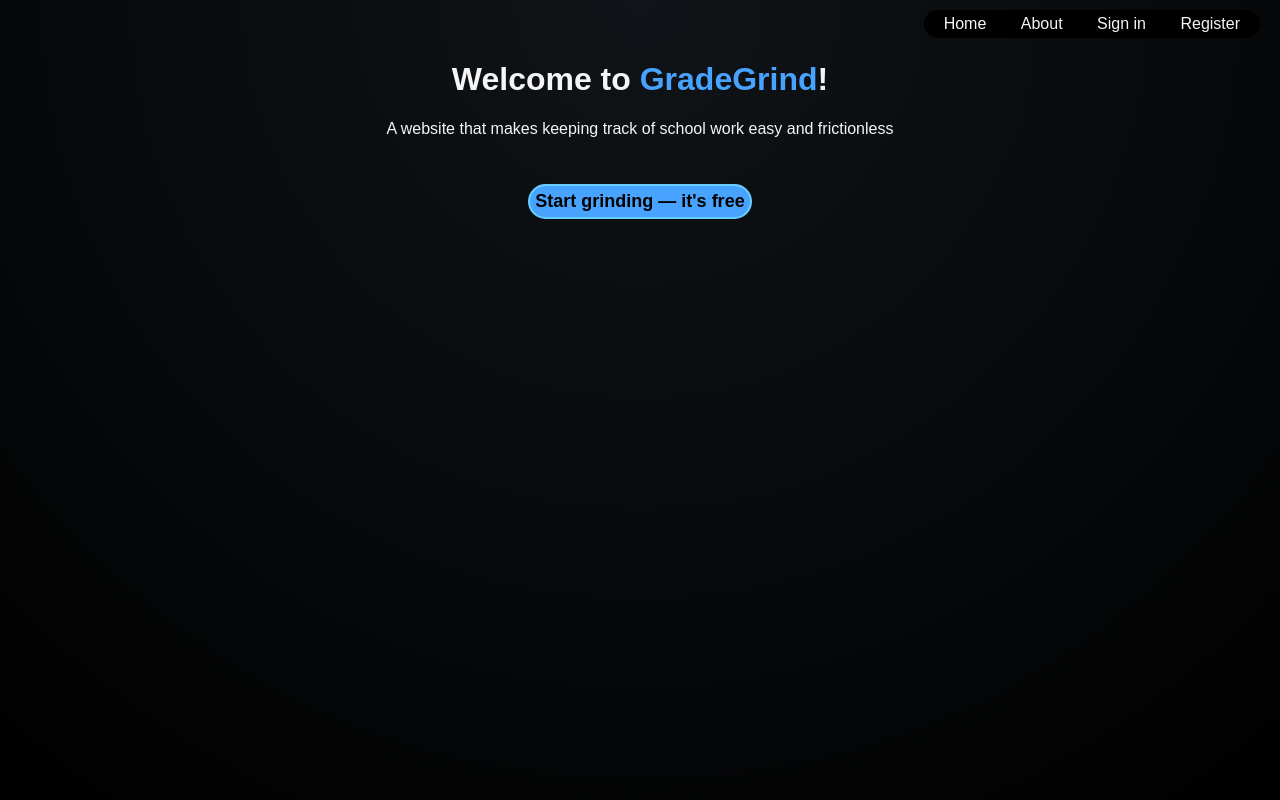
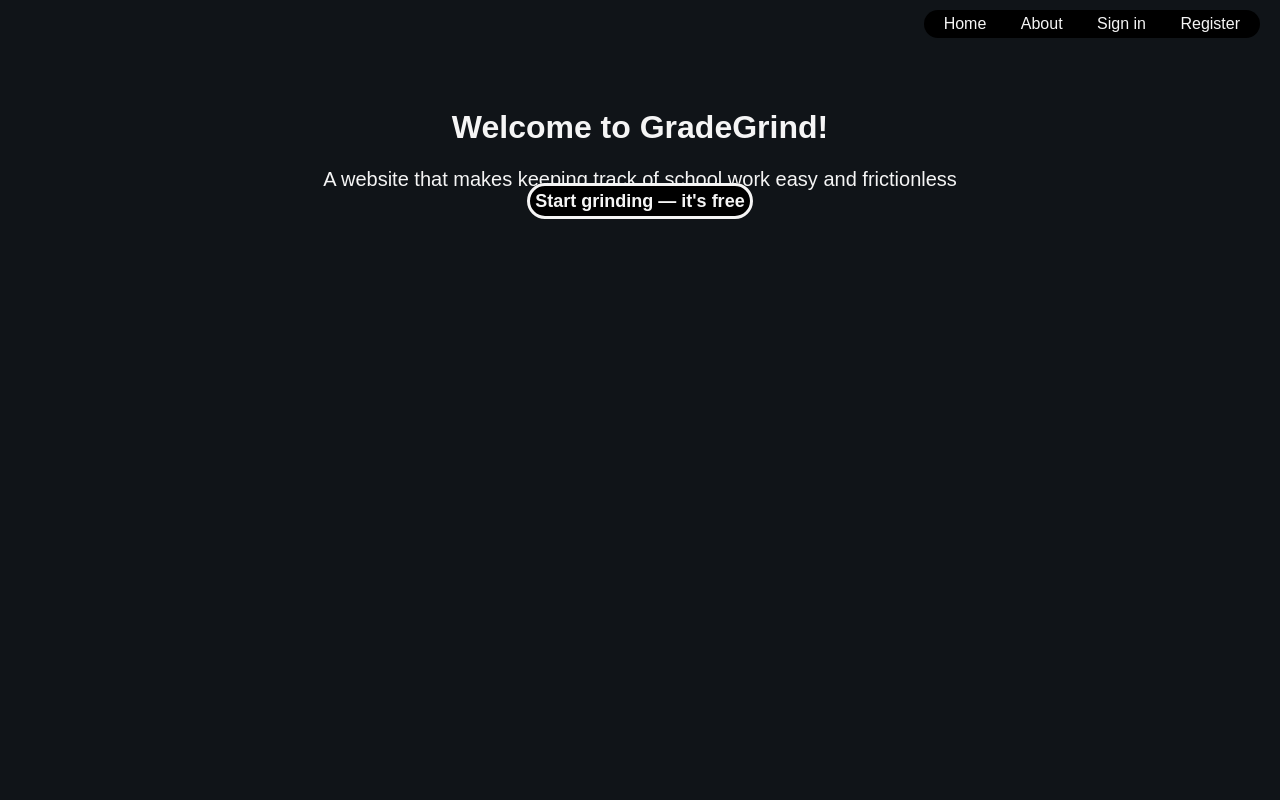
Before and after one commit to lucaslarss0n/CS50x-Final-Project, a Flask app: page / in a window 1280 px wide. Run offline with Flask 3, Linux system fonts and the light colour scheme.

Commit message:
some css changes to first page

```diff
--- a/app/static/style.css
+++ b/app/static/style.css
@@ -15,18 +15,23 @@ body {
 
 header {
   position: relative; /* Make the header a positioned container */
-  padding: 0px; /* Remove padding for now */
-  background-color: transparent;
+  padding: 24px;
+  background-color: var(--background);
+}
+
+.startingpage p {
+  font-size: 20px;
+  margin: 0px;
+  padding: 0px;
 }
 
 .navbar {
-  background-color: black; /* Transparent background for the navbar */
-  border-radius: 25px; /* Rounded corners for the navbar */
-  padding: 5px; /* Padding inside the navbar */
-  position: absolute; /* Position the navbar absolutely */
-  top: 10px; /* Adjust the top distance as needed */
-  right: 20px; /* Position to the right */
-  z-index: 1; /* Ensure the navbar is above the content */
+  background-color: black;
+  border-radius: 25px;
+  padding: 5px;
+  position: absolute;
+  top: 10px;
+  right: 20px;
 }
 
 .navbar a {
@@ -39,15 +44,6 @@ header {
   font-weight: bold;
 }
 
-.startingpage-background {
-  background-image: radial-gradient(circle at top, var(--background) 0%, black 100%);
-  background-position: center top;
-  background-size: cover;
-  background-repeat: no-repeat;
-  min-height: 100vh;
-  padding: 0;
-}
-
 .startingpage {
   width: 700px;
   padding-top: 40px;
@@ -55,13 +51,29 @@ header {
   text-align: center;
 }
 
-.startingpage button {
-  margin-top: 30px;
-  background-color: var(--main);
-  border-radius: 30px;
+.button {
+  background-color: black;
+  border-radius: 25px;
   padding: 5px;
-  color: black;
+  color: whitesmoke;
   font-size: large;
   font-weight: bold;
-  border-color: var(--main-lighter); /* Assuming you want a lighter border color */
+  text-decoration: none;
   border-style: solid;
+  outline: none; /* Remove outline */
+  margin-top: 50px;
+}
+
+.button:hover {
+  background-color: black;
+  border-color: whitesmoke;
+  color: whitesmoke;
+  box-shadow: 0 0 10px rgba(255, 255, 255, 0.5); /* White glow effect on hover */
+}
+
+.title-gradegrind {
+  font-size: xx-large; /* Adjust as needed */
+  font-weight: bold;
+  color: white; /* Light color for dark backgrounds */
+  text-shadow: 2px 2px 10px rgba(255, 255, 255, 0.5); /* Subtle glow effect */
+}
--- a/run.py
+++ b/app/templates/about.html
@@ -1,5 +1,5 @@
-from app import app
-from routes import auth, main, tasks
+{% extends 'base.html' %}
 
-if __name__ == '__main__':
-    app.run(debug=True)
+{% block content %}
+<p>Heloo</p>
+{% endblock %}
--- a/app/templates/base.html
+++ b/app/templates/base.html
@@ -10,10 +10,10 @@
 <body>
   <header>
     <nav class="navbar">
-      <a href="{{ url_for('tasks.index') }}">Home</a>
+      <a href="{{ url_for('index') }}">Home</a>
       <a href="{{ url_for('about') }}">About</a>
-      <a href="{{ url_for('auth.signin') }}">Sign in</a>
-      <a href="{{ url_for('auth.register') }}">Register</a>
+      <a href="{{ url_for('signin') }}">Sign in</a>
+      <a href="{{ url_for('register') }}">Register</a>
     </nav>
   </header>
   {% block content %}{% endblock %}
--- a/app/templates/index.html
+++ b/app/templates/index.html
@@ -1,11 +1,9 @@
 {% extends 'base.html' %}
 
 {% block content %}
-<div class="startingpage-background">
-  <div class="startingpage">
-    <h1>Welcome to <span style="color:var(--main)"> GradeGrind</span>!</h1>
-    <p>A website that makes keeping track of school work easy and frictionless</p>
-    <button>Start grinding — it's free</button>
-  </div>
+<div class="startingpage">
+  <h1>Welcome to <span class="title-gra"> GradeGrind</span>!</h1>
+  <p>A website that makes keeping track of school work easy and frictionless</p>
+  <a href="{{ url_for('register') }}" class="button">Start grinding — it's free</a>
 </div>
 {% endblock %}
--- a/routes/auth.py
+++ b/routes/auth.py
@@ -4,9 +4,9 @@ from app import app
 # from app.models import User
 
 @app.route('/signin')
-def login():
-    return render_template('auth/signin.html', title='Sign In')
+def signin():
+    return render_template('signin.html', title='Sign In')
 
 @app.route('/register')
 def register():
-    return render_template('auth/register.html', title='Register')
+    return render_template('register.html', title='Register')
--- a/routes/main.py
+++ b/routes/main.py
@@ -2,5 +2,9 @@ from flask import render_template
 from app import app
 
 @app.route('/')
-def main_index():
+def index():
     return render_template('index.html')
+
+@app.route('/about')
+def about():
+    return render_template('about.html')
--- a/routes/tasks.py
+++ b/routes/tasks.py
@@ -5,4 +5,4 @@ from app import app
 @app.route('/tasks')
 def tasks():
     # Logic to display tasks
-    return render_template('tasks/index.html')
+    return render_template('tasks.html')
```
